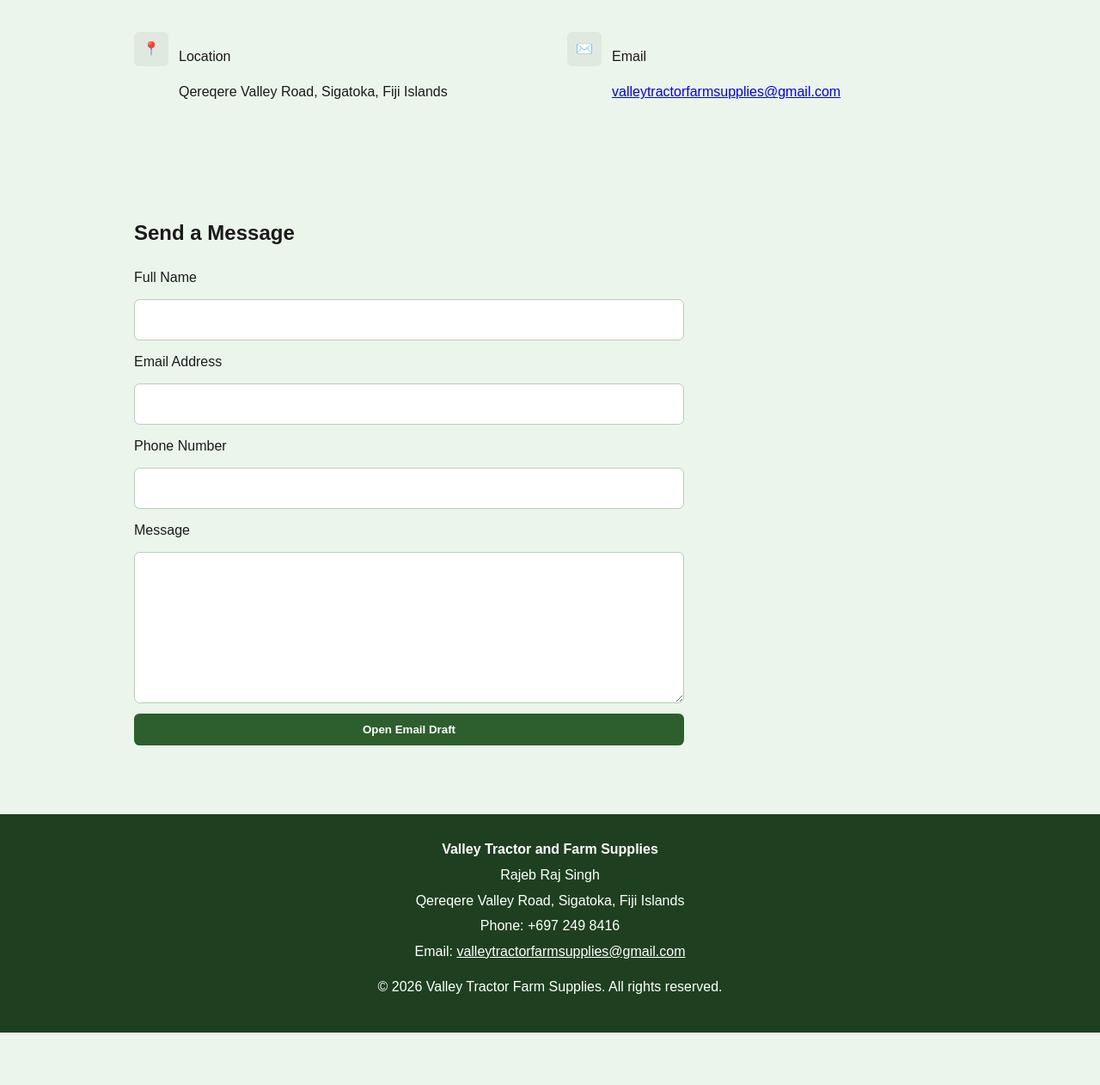
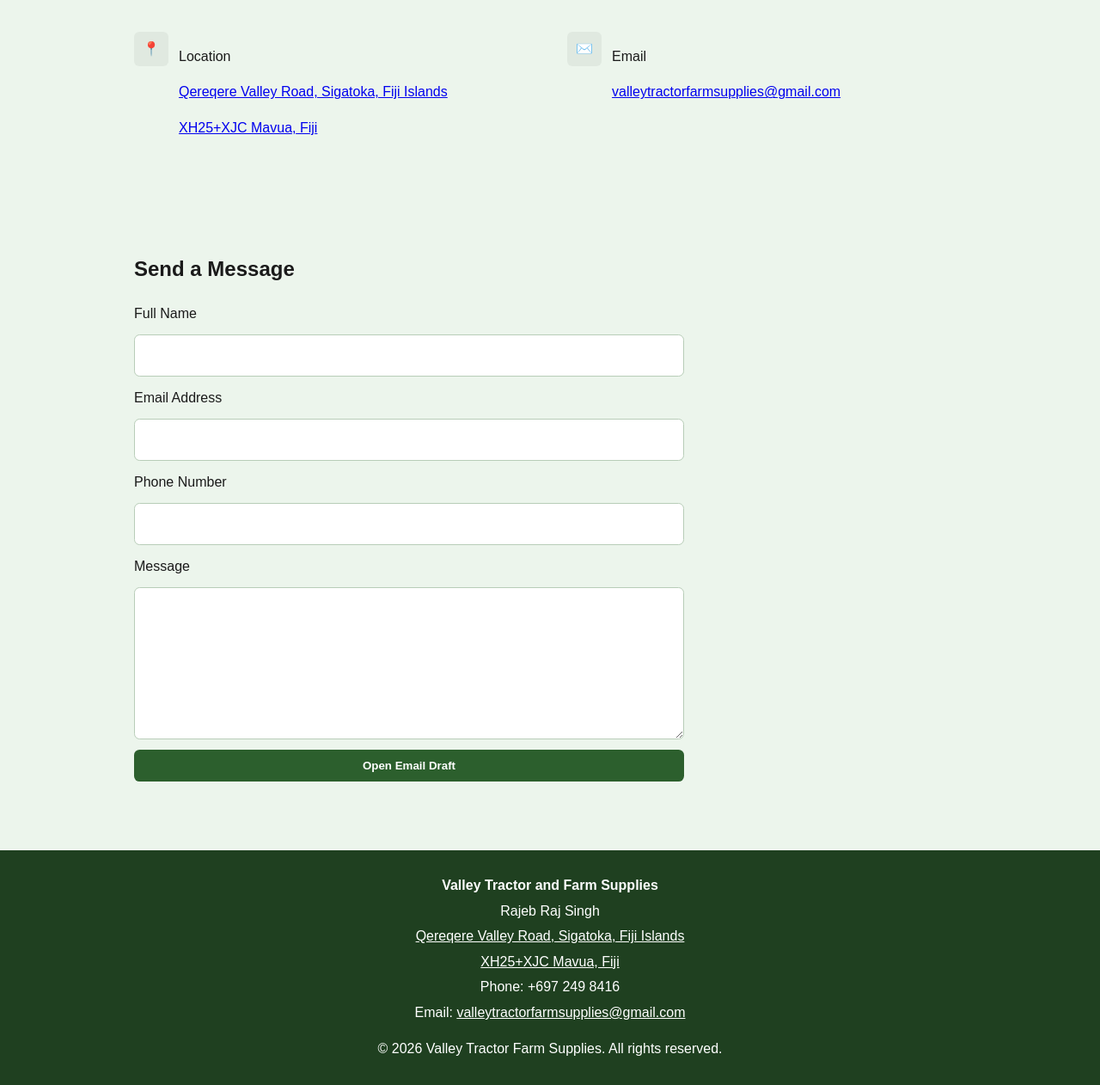
Before and after one commit to valleytractorfarmsupplies/Website, a plain HTML site: page contact.html in a window 1280 px wide. Shown: the part 858-2120 px from the top of the page at 86% size. Before the commit the page ends 2059 px from the top, so only its background shows below. Drawn offline with Linux system fonts and the light colour scheme.

Commit message:
Update address to link and embed

```diff
--- a/contact.html
+++ b/contact.html
@@ -41,7 +41,9 @@
       <div class="icon">📍</div>
       <div>
         <p class="label">Location</p>
-        <p>Qereqere Valley Road, Sigatoka, Fiji Islands</p>
+<p><a href="https://maps.app.goo.gl/GS3HaKjmYenD6rLi9" target="_blank" rel="noopener noreferrer">Qereqere Valley Road, Sigatoka, Fiji Islands</a></p>
+<p><a href="https://maps.app.goo.gl/GS3HaKjmYenD6rLi9" target="_blank" rel="noopener noreferrer">XH25+XJC Mavua, Fiji</a></p>
+
       </div>
     </div>
 
@@ -84,7 +86,9 @@
     <div class="footer-content">
       <p class="footer-business">Valley Tractor and Farm Supplies</p>
       <p>Rajeb Raj Singh</p>
-      <p>Qereqere Valley Road, Sigatoka, Fiji Islands</p>
+<p><a href="https://maps.app.goo.gl/GS3HaKjmYenD6rLi9" target="_blank" rel="noopener noreferrer">Qereqere Valley Road, Sigatoka, Fiji Islands</a></p>
+<p><a href="https://maps.app.goo.gl/GS3HaKjmYenD6rLi9" target="_blank" rel="noopener noreferrer">XH25+XJC Mavua, Fiji</a></p>
+
       <p>Phone: +697 249 8416</p>
       <p>Email: <a href="mailto:valleytractorfarmsupplies@gmail.com">valleytractorfarmsupplies@gmail.com</a></p>
     </div>
```
Also changed, not shown: gallery.html (+3 -1 lines), index.html (+3 -3 lines).
